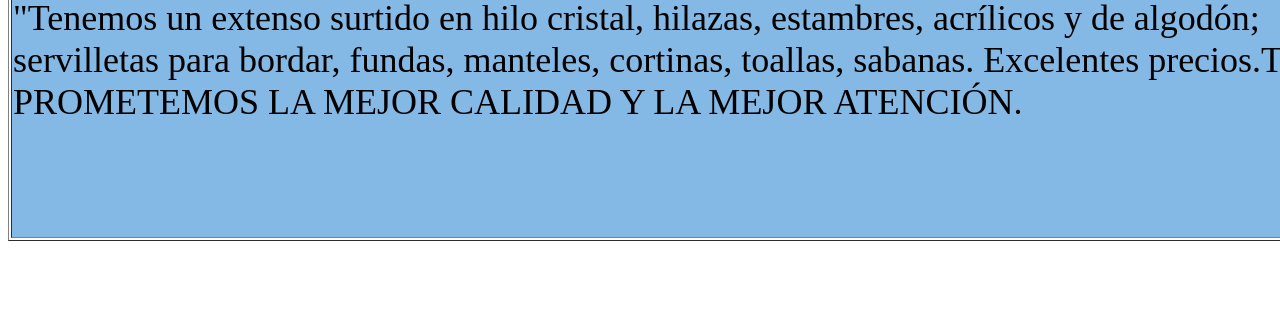
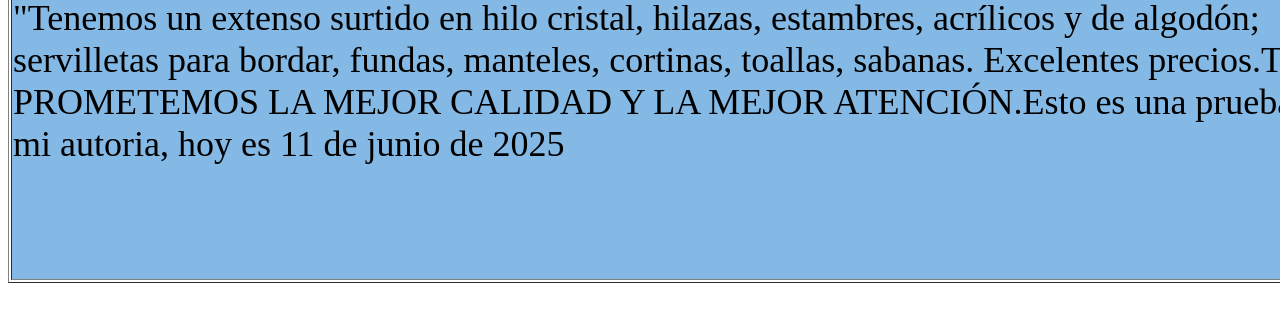
Before and after one commit to eencarnacioned18/Estambres-Amanalco-, a plain HTML site: page mas sobre nosotros.html in a window 1280 px wide. Shown: the part 178-500 px from the top of the page. Drawn offline with Linux system fonts and the light colour scheme.

Commit message:
Update mas sobre nosotros.html

```diff
--- a/mas sobre nosotros.html
+++ b/mas sobre nosotros.html
@@ -21,7 +21,7 @@ body,td,th {
         <div role="heading" aria-level="3">SOMOS UN FAMILIA QUE TRABAJA EN ESTO DESDE HACE MUCHO:</div>
         <div jsaction="click:DITn2; focusin:KFJKof; focusout:ipoO4;" jsname="KvlPme"><span role="button" tabindex="0" aria-label="Denunciar descripción"> </span></div>
       </div>
-      <div>"Tenemos un extenso surtido en hilo cristal, hilazas, estambres, acrílicos y de algodón; servilletas para bordar, fundas, manteles, cortinas, toallas, sabanas. Excelentes precios.TE PROMETEMOS LA MEJOR CALIDAD Y LA MEJOR ATENCIÓN.</div>        <pre>&nbsp;</pre></td>
+      <div>"Tenemos un extenso surtido en hilo cristal, hilazas, estambres, acrílicos y de algodón; servilletas para bordar, fundas, manteles, cortinas, toallas, sabanas. Excelentes precios.TE PROMETEMOS LA MEJOR CALIDAD Y LA MEJOR ATENCIÓN.Esto es una prueba de mi autoria, hoy es 11 de junio de 2025</div>        <pre>&nbsp;</pre></td>
     </tr>
   </tbody>
 </table>
```
